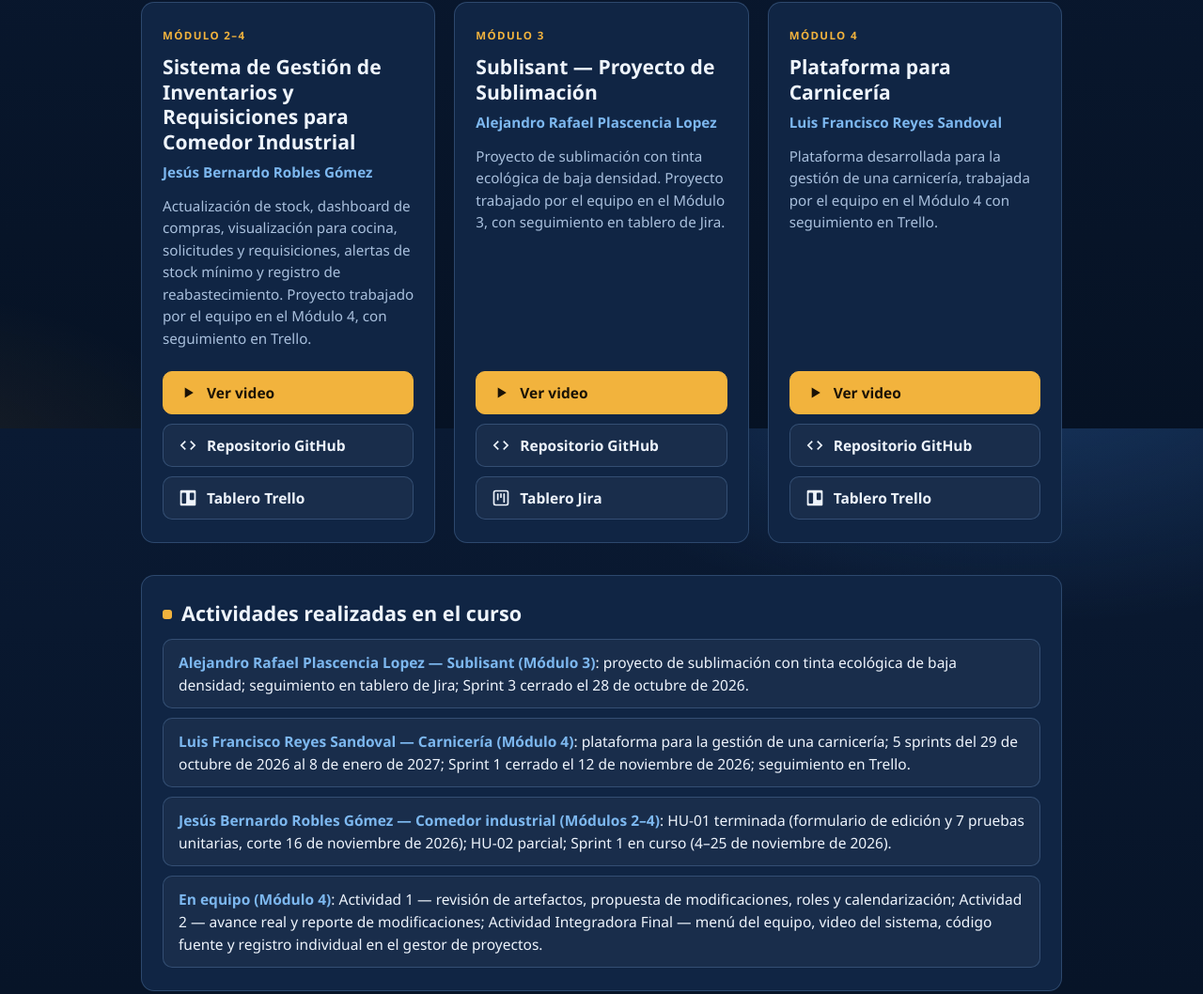
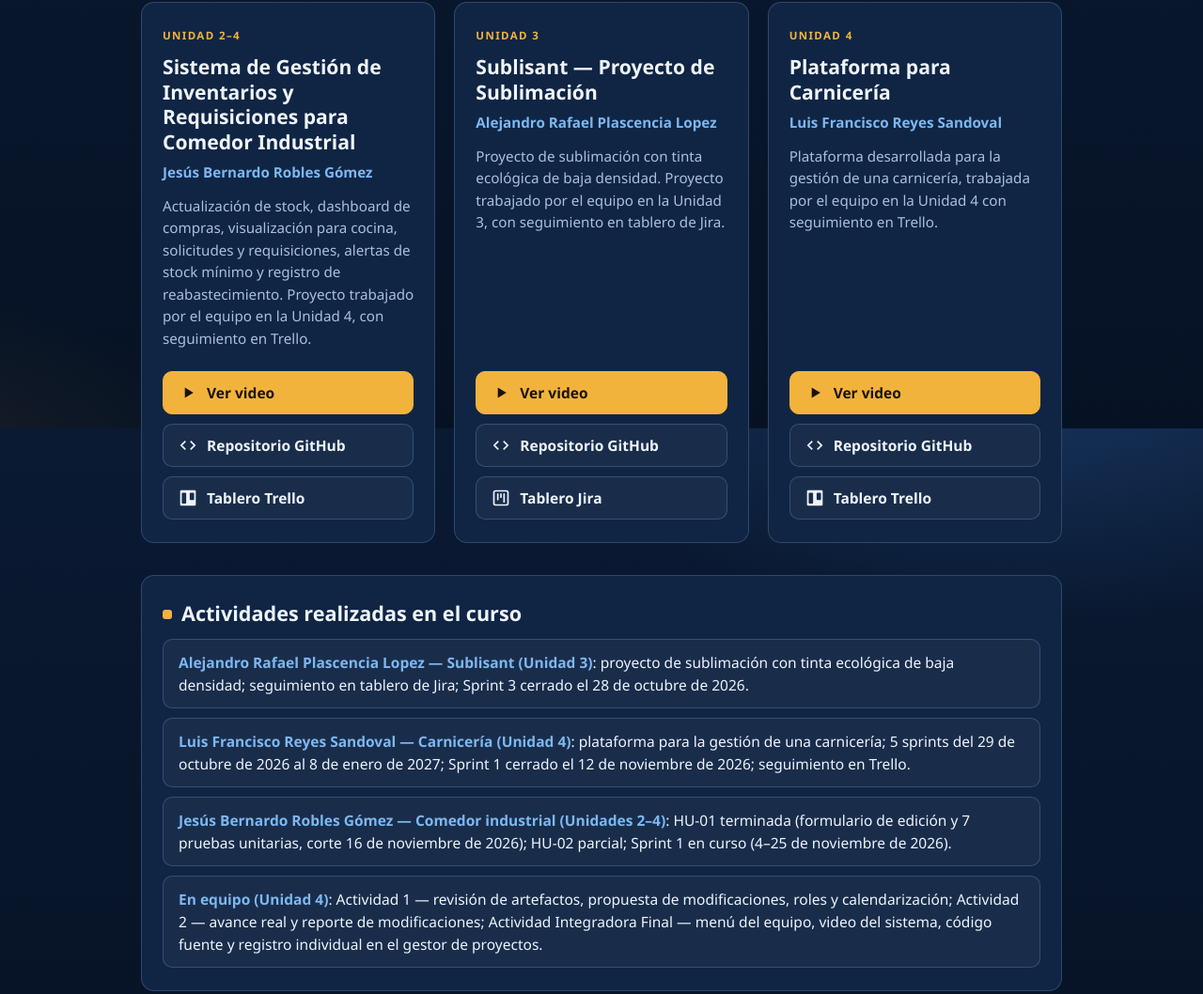
Before and after one commit to jesusrobles6455/menu-equipo-4, a plain HTML site: page index.html in a window 1280 px wide. Shown: the part 344-1402 px from the top of the page at 94% size. Drawn offline with Linux system fonts and the light colour scheme.

Commit message:
Add files via upload

```diff
--- a/index.html
+++ b/index.html
@@ -369,13 +369,13 @@
 
         <!-- Comedor Industrial -->
         <article class="card">
-          <span class="tag">Módulo 2–4</span>
+          <span class="tag">Unidad 2–4</span>
           <h2>Sistema de Gestión de Inventarios y Requisiciones para Comedor Industrial</h2>
           <p class="owner">Jesús Bernardo Robles Gómez</p>
           <p class="desc">
             Actualización de stock, dashboard de compras, visualización para cocina,
             solicitudes y requisiciones, alertas de stock mínimo y registro de reabastecimiento.
-            Proyecto trabajado por el equipo en el Módulo 4, con seguimiento en Trello.
+            Proyecto trabajado por el equipo en la Unidad 4, con seguimiento en Trello.
           </p>
           <div class="links">
             <a class="btn primary" href="https://youtu.be/_eDgEgUAOxA" target="_blank" rel="noopener">
@@ -395,12 +395,12 @@
 
         <!-- Sublisant -->
         <article class="card">
-          <span class="tag">Módulo 3</span>
+          <span class="tag">Unidad 3</span>
           <h2>Sublisant — Proyecto de Sublimación</h2>
           <p class="owner">Alejandro Rafael Plascencia Lopez</p>
           <p class="desc">
             Proyecto de sublimación con tinta ecológica de baja densidad.
-            Proyecto trabajado por el equipo en el Módulo 3, con seguimiento
+            Proyecto trabajado por el equipo en la Unidad 3, con seguimiento
             en tablero de Jira.
           </p>
           <div class="links">
@@ -421,12 +421,12 @@
 
         <!-- Carnicería -->
         <article class="card">
-          <span class="tag">Módulo 4</span>
+          <span class="tag">Unidad 4</span>
           <h2>Plataforma para Carnicería</h2>
           <p class="owner">Luis Francisco Reyes Sandoval</p>
           <p class="desc">
             Plataforma desarrollada para la gestión de una carnicería,
-            trabajada por el equipo en el Módulo 4 con seguimiento en Trello.
+            trabajada por el equipo en la Unidad 4 con seguimiento en Trello.
           </p>
           <div class="links">
             <a class="btn primary" href="https://youtu.be/mZxIy2m2ZKI" target="_blank" rel="noopener">
@@ -452,10 +452,10 @@
         <section class="section">
           <h2>Actividades realizadas en el curso</h2>
           <ul class="activity-list">
-            <li><strong>Alejandro Rafael Plascencia Lopez — Sublisant (Módulo 3)</strong>: proyecto de sublimación con tinta ecológica de baja densidad; seguimiento en tablero de Jira; Sprint 3 cerrado el 28 de octubre de 2026.</li>
-            <li><strong>Luis Francisco Reyes Sandoval — Carnicería (Módulo 4)</strong>: plataforma para la gestión de una carnicería; 5 sprints del 29 de octubre de 2026 al 8 de enero de 2027; Sprint 1 cerrado el 12 de noviembre de 2026; seguimiento en Trello.</li>
-            <li><strong>Jesús Bernardo Robles Gómez — Comedor industrial (Módulos 2–4)</strong>: HU-01 terminada (formulario de edición y 7 pruebas unitarias, corte 16 de noviembre de 2026); HU-02 parcial; Sprint 1 en curso (4–25 de noviembre de 2026).</li>
-            <li><strong>En equipo (Módulo 4)</strong>: Actividad 1 — revisión de artefactos, propuesta de modificaciones, roles y calendarización; Actividad 2 — avance real y reporte de modificaciones; Actividad Integradora Final — menú del equipo, video del sistema, código fuente y registro individual en el gestor de proyectos.</li>
+            <li><strong>Alejandro Rafael Plascencia Lopez — Sublisant (Unidad 3)</strong>: proyecto de sublimación con tinta ecológica de baja densidad; seguimiento en tablero de Jira; Sprint 3 cerrado el 28 de octubre de 2026.</li>
+            <li><strong>Luis Francisco Reyes Sandoval — Carnicería (Unidad 4)</strong>: plataforma para la gestión de una carnicería; 5 sprints del 29 de octubre de 2026 al 8 de enero de 2027; Sprint 1 cerrado el 12 de noviembre de 2026; seguimiento en Trello.</li>
+            <li><strong>Jesús Bernardo Robles Gómez — Comedor industrial (Unidades 2–4)</strong>: HU-01 terminada (formulario de edición y 7 pruebas unitarias, corte 16 de noviembre de 2026); HU-02 parcial; Sprint 1 en curso (4–25 de noviembre de 2026).</li>
+            <li><strong>En equipo (Unidad 4)</strong>: Actividad 1 — revisión de artefactos, propuesta de modificaciones, roles y calendarización; Actividad 2 — avance real y reporte de modificaciones; Actividad Integradora Final — menú del equipo, video del sistema, código fuente y registro individual en el gestor de proyectos.</li>
           </ul>
         </section>
 
@@ -526,7 +526,7 @@
           <h2>Reporte de Inspección y Adaptación</h2>
           <p>Reporte por proyecto, con los avances y ajustes de cada uno durante el curso.</p>
 
-          <h3 class="project-title">Comedor industrial <span>· Módulos 2–4</span></h3>
+          <h3 class="project-title">Comedor industrial <span>· Unidades 2–4</span></h3>
           <p>Resumen del <strong>Sprint 1</strong> (4 al 25 de noviembre de 2026):</p>
 
           <div class="report-item">
@@ -554,7 +554,7 @@
             HU-01 cerrada (corte 16 de noviembre de 2026).
           </p>
 
-          <h3 class="project-title">Sublisant <span>· Módulo 3</span></h3>
+          <h3 class="project-title">Sublisant <span>· Unidad 3</span></h3>
 
           <div class="report-item">
             <span class="status done">Cerrado</span>
@@ -576,7 +576,7 @@
             </p>
           </div>
 
-          <h3 class="project-title">Carnicería <span>· Módulo 4</span></h3>
+          <h3 class="project-title">Carnicería <span>· Unidad 4</span></h3>
 
           <div class="report-item">
             <h3>Product Backlog reestructurado</h3>
```
